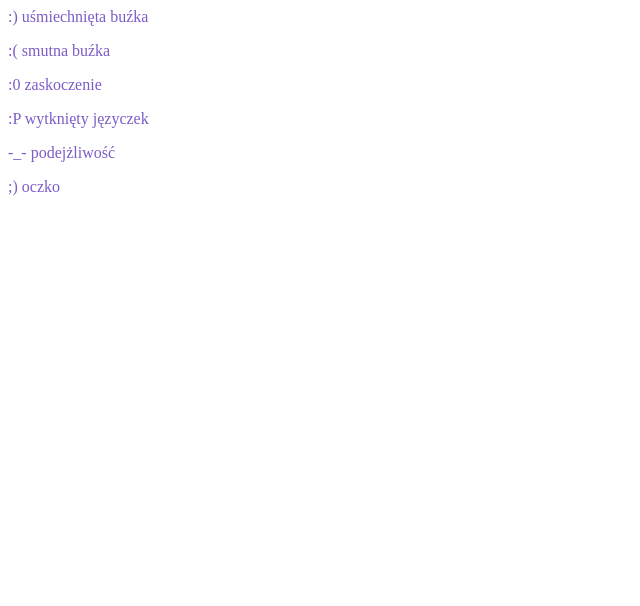
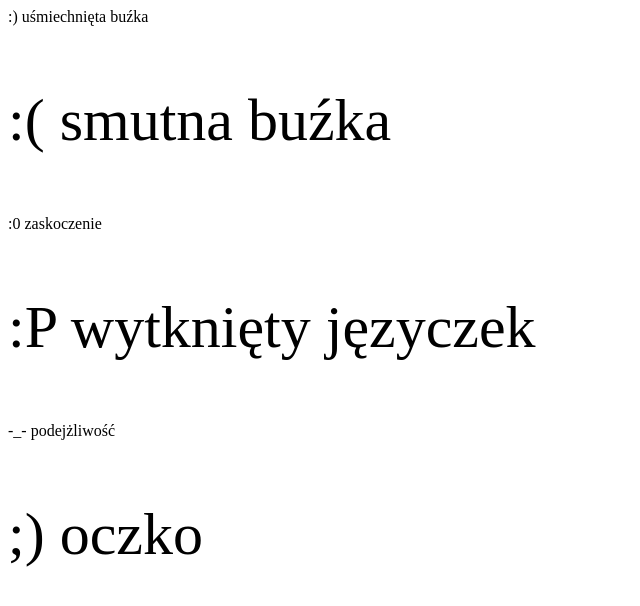
Before and after one commit to rozheny/zadcss, a plain HTML site: page bots_z15.html in a window 1280 px wide. Shown: the whole page, without its empty margins (0-640 px from the left). Drawn offline with Linux system fonts and the light colour scheme.

Commit message:
bots_z15.css

```diff
--- a/bots_z15.css
+++ b/bots_z15.css
@@ -1,8 +1,10 @@
-
-  p {
-    color:#107189d;
-}
-
-  body {
-    color: rgb(49%,36%,78%);
- }
+/*24.11.2023 Botsvin*/
+p {
+    color: green;
+    font-size: 65px;
+    }
+/*24.11.2023 Botsvin*/
+p {
+    color: black;
+    font-size: 60px;
+    }
```
